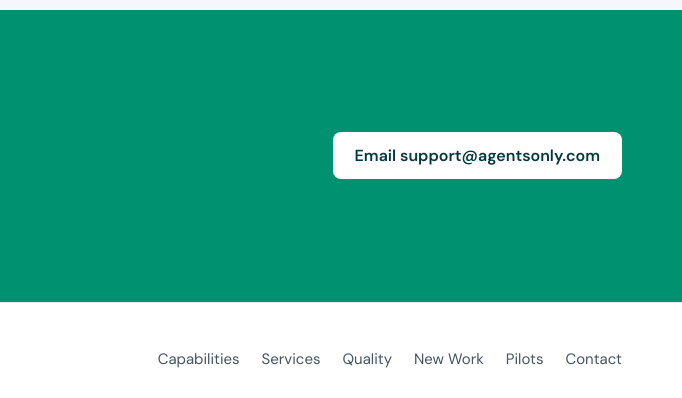
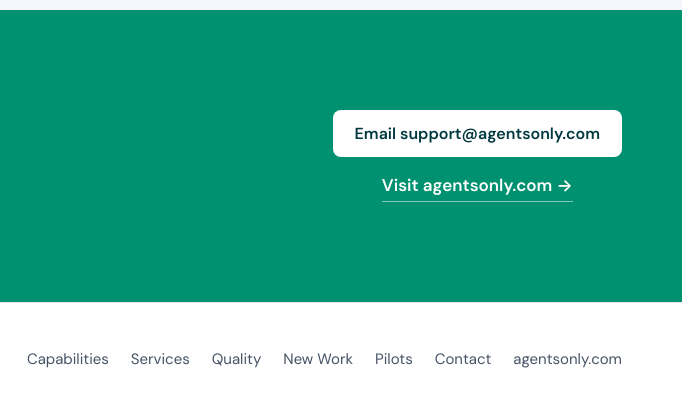
Before and after one commit to kuro-2/aot-data-annotation, a plain HTML site: page index.html in a window 1280 px wide. Shown: the part 7322-7720 px from the top of the page, 598-1280 px from the left. Drawn offline with Linux system fonts and the light colour scheme; animation ran at ten frames a second.

Commit message:
Link to agentsonly.com from contact block and footer
Co-Authored-By: Claude Opus 5.5 <noreply@anthropic.com>

```diff
--- a/index.html
+++ b/index.html
@@ -435,6 +435,7 @@
         </div>
         <div class="cta__action">
           <a class="btn btn--light" href="mailto:support@agentsonly.com?subject=Annotation%20pilot">Email support@agentsonly.com</a>
+          <a class="cta__site" href="https://www.agentsonly.com/" target="_blank" rel="noopener">Visit agentsonly.com <span aria-hidden="true">&rarr;</span></a>
         </div>
       </div>
     </section>
@@ -444,7 +445,7 @@
     <div class="container footer__inner">
       <img src="/assets/logo-full.png" alt="Agents Only" width="150" height="56" class="footer__logo" />
       <nav class="footer__links" aria-label="Footer">
-        <a href="#capabilities">Capabilities</a><a href="#services">Services</a><a href="#quality">Quality</a><a href="#solutions">New Work</a><a href="#pilot">Pilots</a><a href="mailto:support@agentsonly.com">Contact</a>
+        <a href="#capabilities">Capabilities</a><a href="#services">Services</a><a href="#quality">Quality</a><a href="#solutions">New Work</a><a href="#pilot">Pilots</a><a href="mailto:support@agentsonly.com">Contact</a><a href="https://www.agentsonly.com/" target="_blank" rel="noopener">agentsonly.com</a>
       </nav>
       <p class="footer__copy">&copy; <span id="year">2026</span> Agents Only Technologies</p>
     </div>
--- a/styles.css
+++ b/styles.css
@@ -312,7 +312,9 @@ html { scrollbar-width: thin; scrollbar-color: var(--p500) var(--g100); }
 .cta__inner { display: grid; grid-template-columns: 1.4fr 1fr; gap: 48px; align-items: center; }
 .cta h2 { font-size: clamp(34px, 4vw, 52px); font-weight: 500; }
 .cta p { margin-top: 16px; font-size: 18px; color: rgba(255,255,255,.88); max-width: 560px; }
-.cta__action { justify-self: end; }
+.cta__action { justify-self: end; display: flex; flex-direction: column; align-items: center; gap: 14px; }
+.cta__site { color: #fff; font-weight: 600; text-decoration: none; border-bottom: 1px solid rgba(255,255,255,.5); padding-bottom: 2px; }
+.cta__site:hover { border-color: #fff; }
 
 /* Footer */
 .footer { background: #fff; border-top: 1px solid var(--line); padding: 36px 0; font-size: 15px; color: var(--g600); }
@@ -352,7 +354,7 @@ html { scrollbar-width: thin; scrollbar-color: var(--p500) var(--g100); }
   .pilot__loop { display: none; }
   .sol__flow { grid-template-columns: 1fr; }
   .sol__arrow svg { transform: rotate(90deg); width: 40px; margin: 0 auto; }
-  .cta__action { justify-self: start; }
+  .cta__action { justify-self: start; align-items: flex-start; }
 }
 @media (max-width: 620px) {
   body { font-size: 16px; }
```
